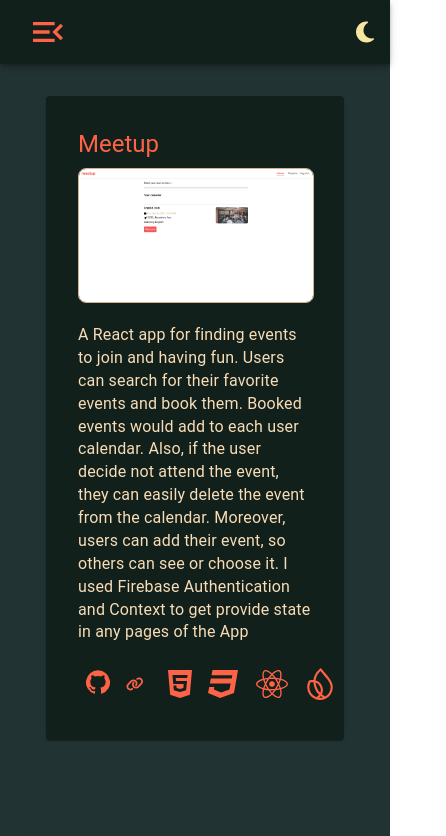
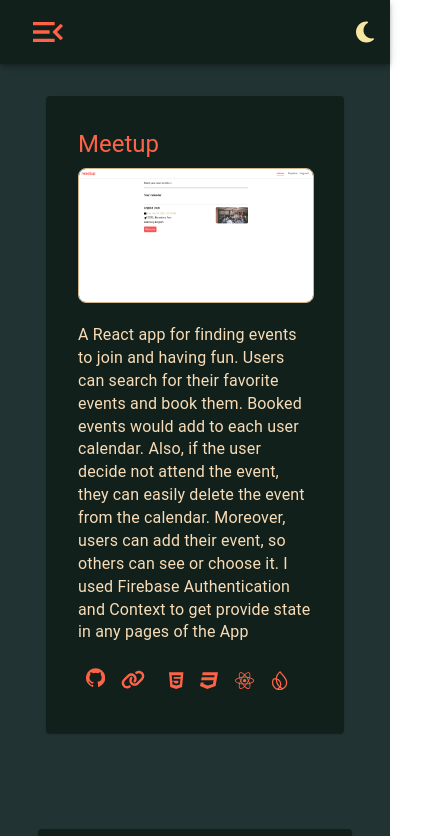
Before and after one commit to azar-barfipour/portfolio, a React (Create React App) app: page /projects in a window 390 px wide. Shown: the top 836 px of the page, 446 px wide, since content can reach past the window. Built offline with nearby package versions, Linux system fonts and the light colour scheme.

Commit message:
add media query to projects

```diff
--- a/src/components/Projects.js
+++ b/src/components/Projects.js
@@ -73,6 +73,9 @@
     display: "flex",
     alignItems: "center",
     marginRight: "1rem",
+    "@media (max-width: 800px)": {
+      fontSize: "1.2rem",
+    },
   },
   cardIconLight: {
     color: "#043689",
@@ -85,6 +88,9 @@
   },
   link: {
     color: "tomato",
+    "@media (max-width: 800px)": {
+      fontSize: "1.2rem",
+    },
   },
   linkLight: {
     color: "#043689",
```
